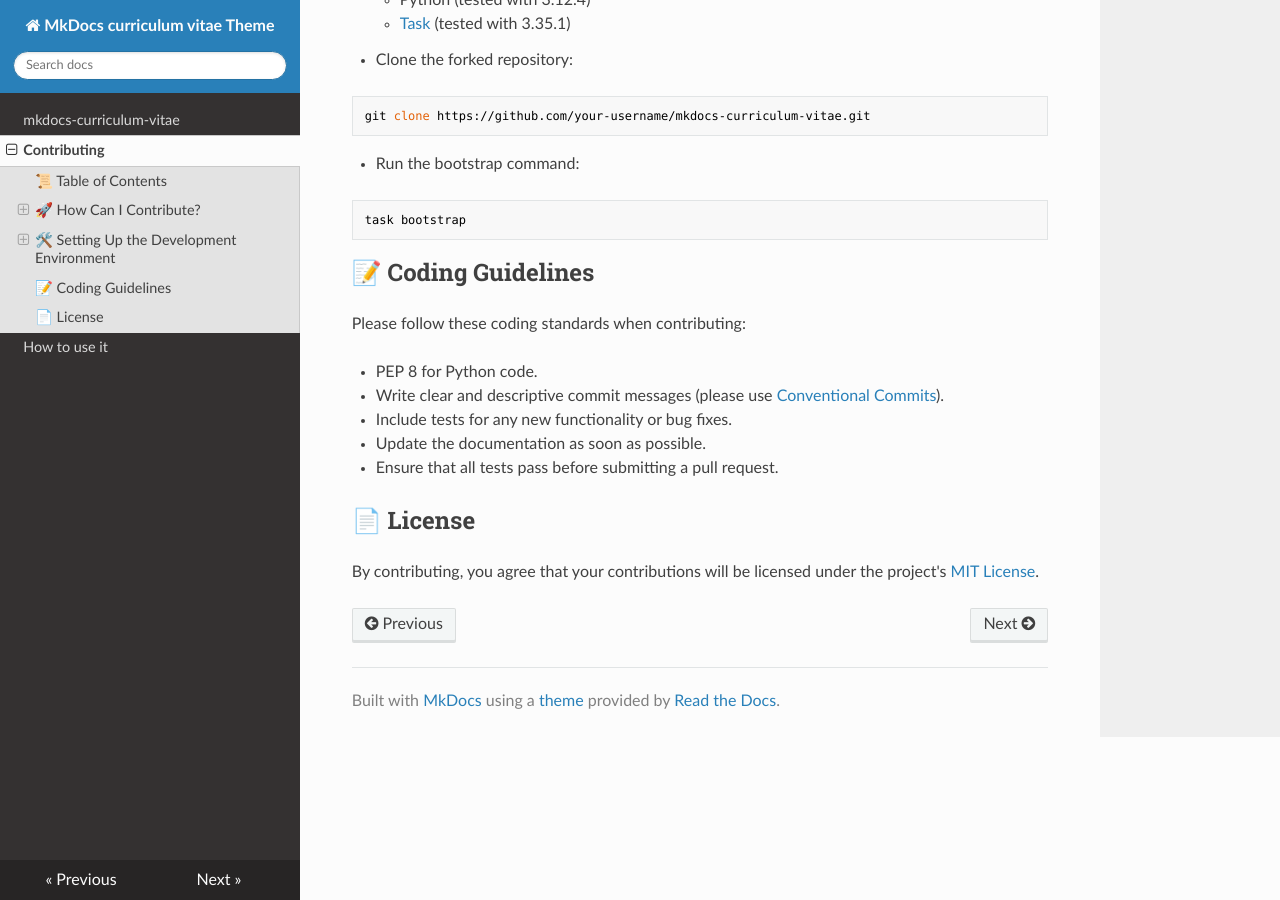
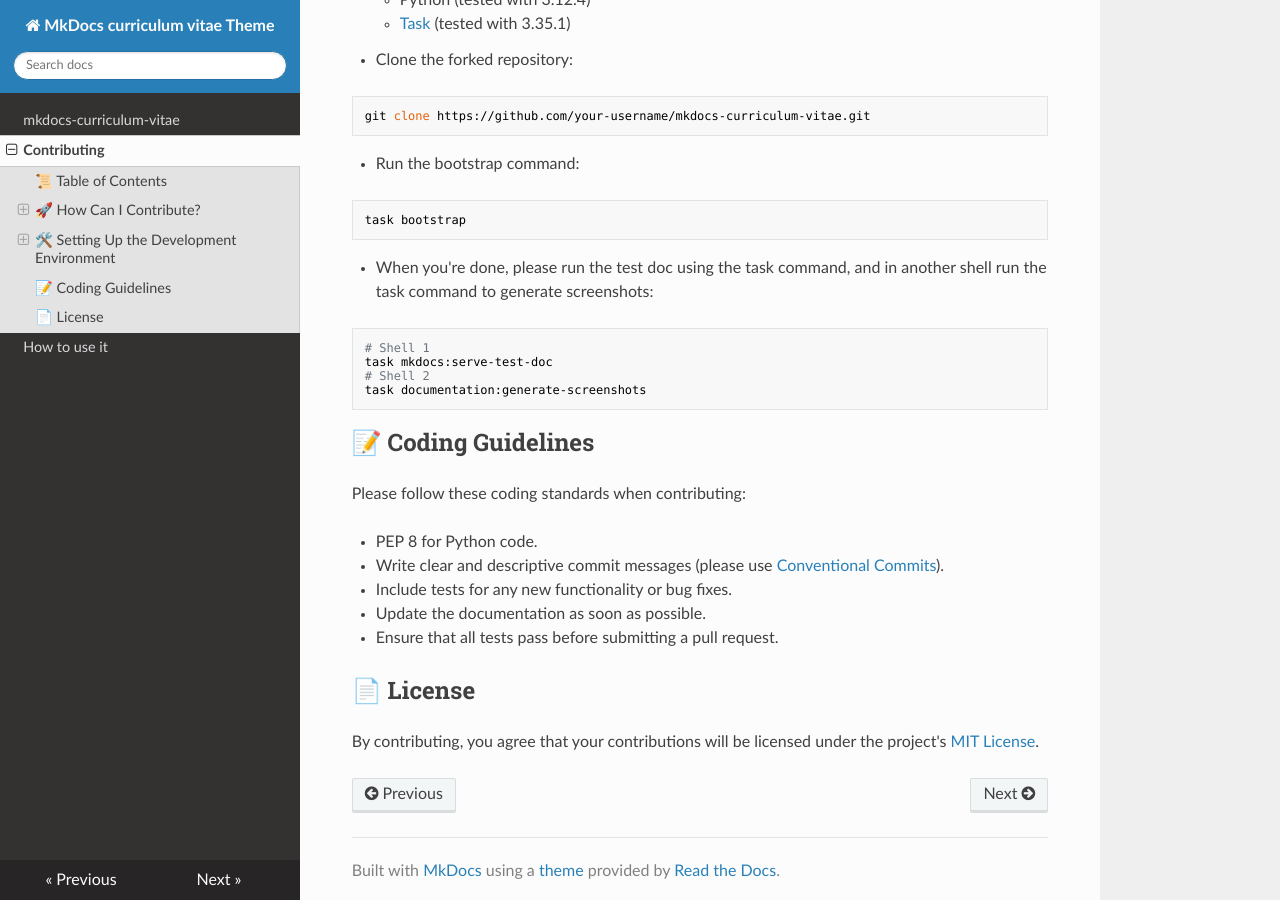
Before and after one commit to Paul-Riviere/mkdocs-curriculum-vitae, an MkDocs documentation site: the page built from docs/contributing.md, in a window 1280 px wide and 900 px high, scrolled down 1991 px. Built offline with MkDocs 1.6.1, drawn with Linux system fonts in a browser that asks for light colours; nearby versions of some CDN libraries.

Commit message:
chore: add task command to generate layout/theme screenshots for the documentation

````diff
--- a/docs/contributing.md
+++ b/docs/contributing.md
@@ -75,6 +75,14 @@
 task bootstrap
 ```
 
+- When you're done, please run the test doc using the task command, and in another shell run the task command to generate screenshots:
+```sh
+# Shell 1
+task mkdocs:serve-test-doc
+# Shell 2
+task documentation:generate-screenshots
+```
+
 ## 📝 Coding Guidelines
 
 Please follow these coding standards when contributing:
--- a/pyproject.toml
+++ b/pyproject.toml
@@ -29,6 +29,7 @@
 lint = [
   "djlint==1.34.0",
   "yamllint==1.32.0",
+  "shot-scraper==1.8"
 ]
 
 [project.urls]
--- a/taskfile.yml
+++ b/taskfile.yml
@@ -9,6 +9,7 @@
 includes:
   lint: .taskfiles/lint.yml
   mkdocs: .taskfiles/mkdocs.yml
+  documentation: .taskfiles/documentation.yml
 
 tasks:
   default:
@@ -23,6 +24,8 @@
         {{.PYTHON}} -m venv .venv
         .venv/bin/pip install --upgrade pip build twine
         .venv/bin/pip install -e .[lint]
+        .venv/bin/shot-scraper install
+        .venv/bin/playwright install-deps
 
   clean:
     desc: Cleanup project
````
Also changed, not shown: docs/assets/layouts/default.png, docs/assets/layouts/vertical.png, docs/assets/themes/default.png, docs/assets/themes/neon.png, 1 other file.
